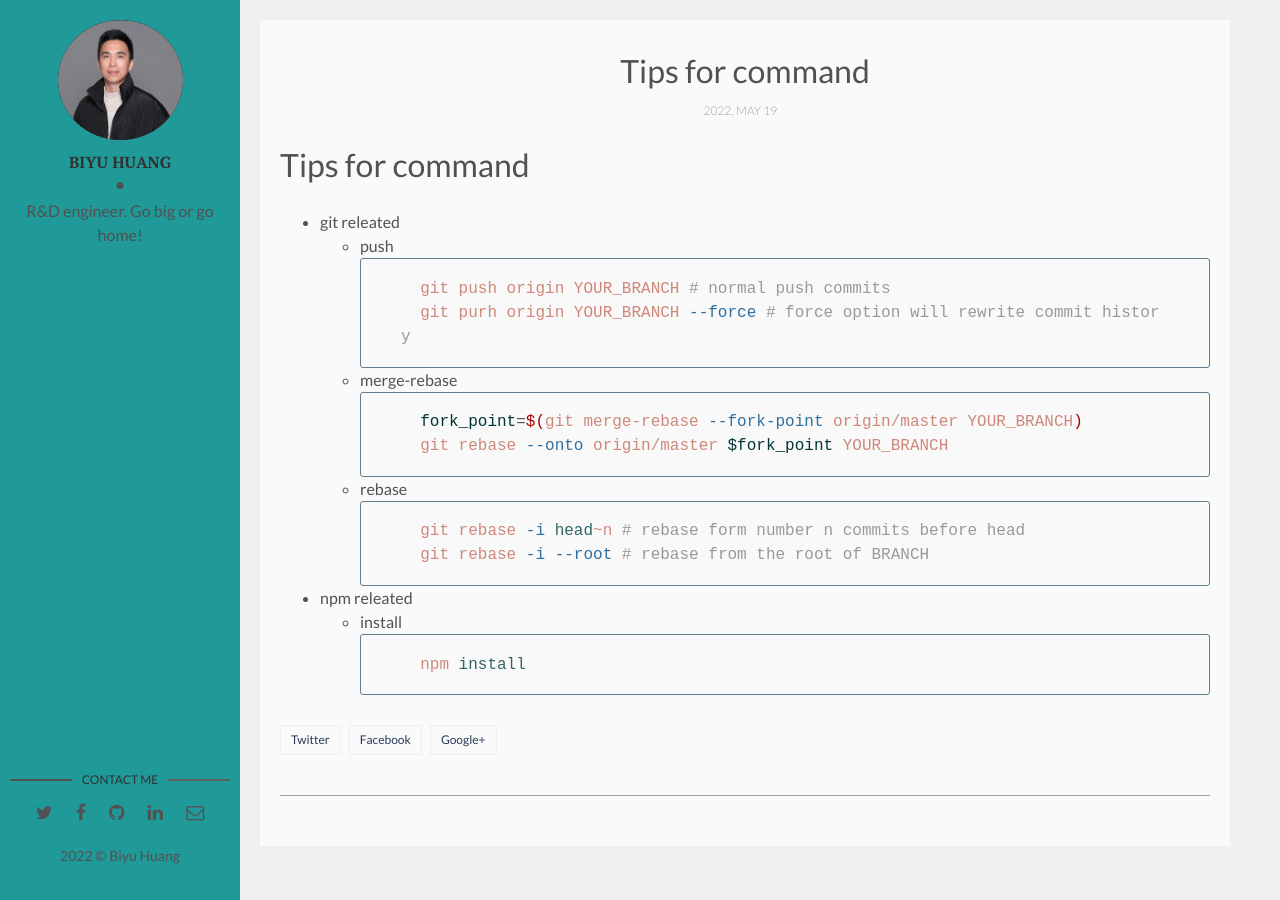
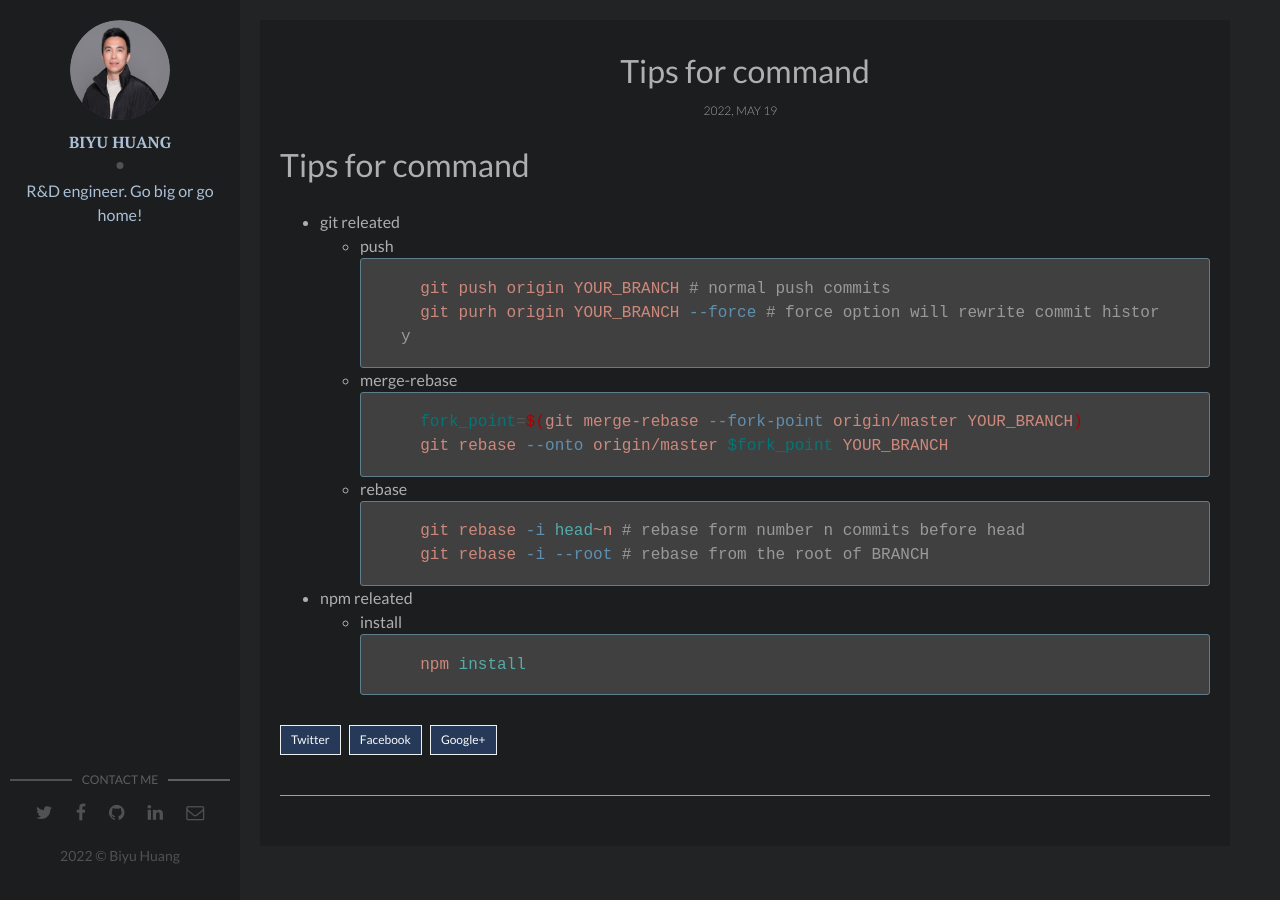
Before and after one commit to BiyuHuang/WallaceHuangBlog, a Jekyll site: the page built from _posts/2022-05-19-Tips-for-command.markdown, in a window 1280 px wide. Built offline with Jekyll 4.4.1, drawn with Linux system fonts in a browser that asks for light colours.

Commit message:
update css

```diff
--- a/assets/css/main.css
+++ b/assets/css/main.css
@@ -43,6 +43,7 @@ section {
 h1 {
   font-size: 2em;
   margin: 0.67em 0;
+  color: #AFAFAF;
 }
 
 /* Grouping content
@@ -437,7 +438,7 @@ template {
 }
 
 .highlight {
-  background-color: #faf9f9;
+  background-color: #404040; /* faf9f9 */
   -webkit-border-radius: 3px;
           border-radius: 3px;
   margin: 0;
@@ -450,6 +451,7 @@ template {
   -webkit-border-radius: 3px;
           border-radius: 3px;
   padding: 0.1rem 0.5rem;
+  background-color: #404040;
 }
 
 .highlight .hll {
@@ -592,7 +594,7 @@ template {
 
 /* Name.Attribute */
 .highlight .nb {
-  color: #366;
+  color: #5aa;
 }
 
 /* Name.Builtin */
@@ -637,12 +639,12 @@ template {
 
 /* Name.Namespace */
 .highlight .nt {
-  color: #2f6f9f;
+  color: #5f8faf;
 }
 
 /* Name.Tag */
 .highlight .nv {
-  color: #033;
+  color: #077;
 }
 
 /* Name.Variable */
@@ -775,7 +777,7 @@ html {
 body {
   font-family: 'Lato', sans-serif;
   color: #515151;
-  background-color: #F0F0F0;
+  background-color: #212325;/* F0F0F0 */
   margin: 0;
   -webkit-font-smoothing: antialiased;
   -moz-osx-font-smoothing: grayscale;
@@ -889,17 +891,17 @@ table tfoot td {
 }
 
 .post, .article-page {
-  background-color: #FAFAFA;
+  background-color: #1B1D1E; /* FAFAFA 1B1D1E */
 }
 
 ::-moz-selection {
-  background: rgba(38, 57, 89, 0.8);
-  color: #FAFAFA;
+  background: rgba(225, 225, 225, 0.8); /* 38, 57, 89 */
+  color: #1B1D1E;/* FAFAFA */
 }
 
 ::selection {
-  background: rgba(38, 57, 89, 0.8);
-  color: #FAFAFA;
+  background: rgba(225, 225, 225, 0.8);
+  color: #1B1D1E;/* FAFAFA */
 }
 
 .clearfix::before, .clearfix::after {
@@ -933,7 +935,7 @@ table tfoot td {
   width: 240px;
   height: 100%;
   padding: 20px 10px;
-  background-color: #209999;
+  background-color: #1B1D1E;
 }
 
 .about {
@@ -942,8 +944,8 @@ table tfoot td {
 }
 
 .about .cover-author-image {
-  width: 125px;
-  height: 120px;
+  width: 100px;
+  height: 100px;
   margin: 0 auto 10px;
   -webkit-border-radius: 100%;
           border-radius: 100%;
@@ -975,7 +977,7 @@ table tfoot td {
   padding-bottom: 15px;
   font-size: 16px;
   text-transform: uppercase;
-  color: #333030;
+  color: #ABBFD7; /* ABBFD7 333030 */
   font-weight: 700;
 }
 
@@ -998,6 +1000,7 @@ table tfoot td {
 .about p {
   font-size: 16px;
   margin: 0 0 10px;
+  color: #ABBFD7;
 }
 
 .content-box {
@@ -1023,7 +1026,7 @@ table tfoot td {
 
 .contact .contact-title {
   position: relative;
-  color: #333030;
+  color: #5f5f5f;
   font-weight: 400;
   font-size: 12px;
   margin: 0 0 5px;
@@ -1164,7 +1167,7 @@ footer .copyright {
 .post .post-content .post-title a {
   font-family: 'PT Serif', serif;
   text-decoration: none;
-  color: #263959;
+  color: #ABBFD7; /* ABBFD7 263959*/
 }
 
 .post .post-content p {
@@ -1197,6 +1200,7 @@ a.newer-posts:hover {
 /* - - - - - - - - - - Post Page Styles - - - - - - - - - - */
 .wrap-content {
   padding: 20px;
+  color: #AFAFAF;
 }
 
 .header-page {
@@ -1208,10 +1212,11 @@ a.newer-posts:hover {
   font-weight: 400;
   margin: 0 0 10px;
   line-height: 1.3;
+  color: #AFAFAF;
 }
 
 .header-page .page-date {
-  color: #a0a0a0;
+  color: #a0a0a0; /* ABBFD7 a0a0a0 */
   font-weight: 300;
   font-size: 12px;
   text-transform: uppercase;
@@ -1273,11 +1278,11 @@ a.newer-posts:hover {
 .page-footer .page-share a {
   display: inline-block;
   text-decoration: none;
-  background-color: #fafafa;
+  background-color: #263959; /* AAA59E 263959 */
   border: 1px solid #ecf0f1;
   padding: 5px 10px;
   margin-left: 5px;
-  color: #263959;
+  color: #fafafa; /* fafafa */
   font-size: 12px;
   -webkit-transition: background-color .3s;
   -o-transition: background-color .3s;
@@ -1289,7 +1294,7 @@ a.newer-posts:hover {
 }
 
 .page-footer .page-share a:hover {
-  background-color: #ecf0f1;
+  background-color: #263959; /* ecf0f1 */
 }
 
 .page-footer .page-tag a {
@@ -1297,7 +1302,7 @@ a.newer-posts:hover {
   font-size: 10px;
   padding: 5px 10px;
   margin-left: 5px;
-  color: #263959;
+  color: #fafafa;
   text-transform: uppercase;
   border: 1px solid #263959;
 }
```
Also changed, not shown: Gemfile.lock.
